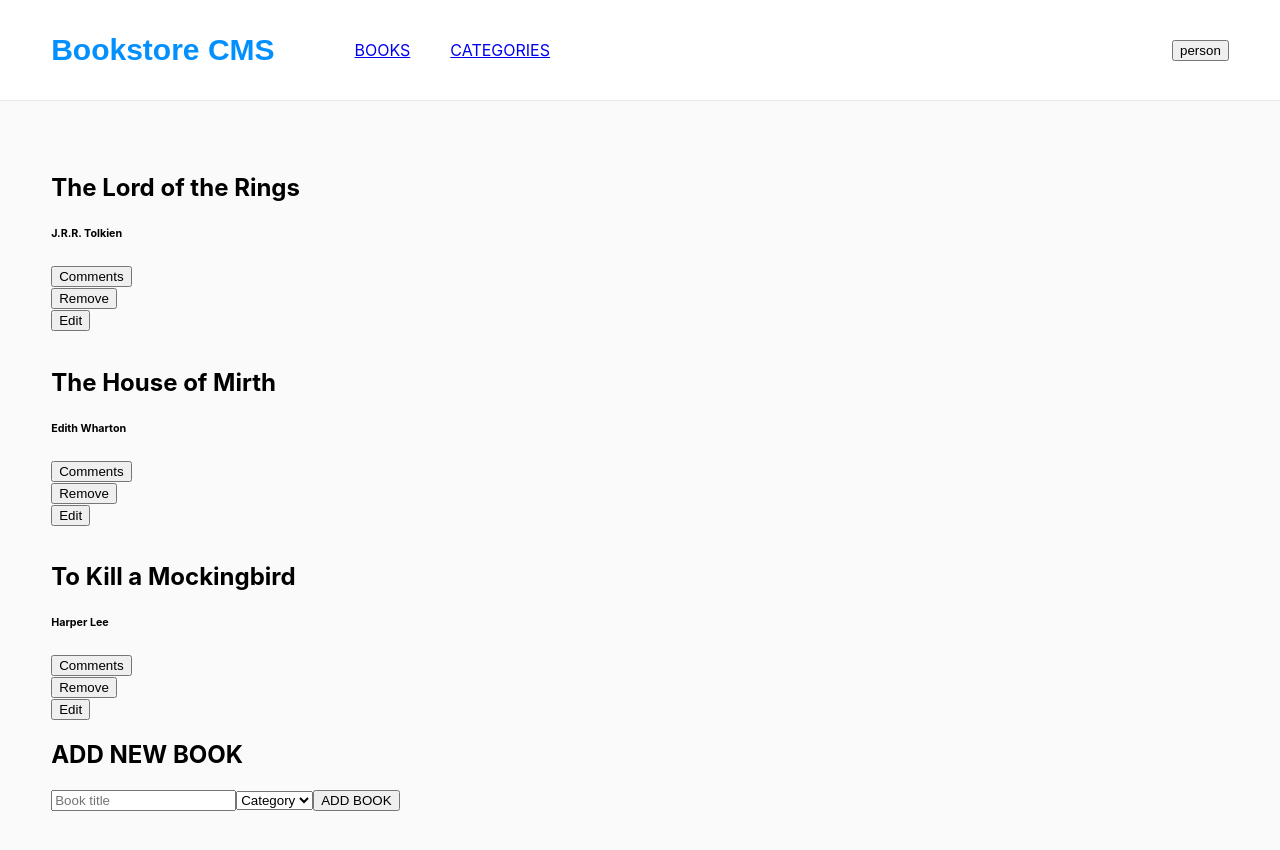
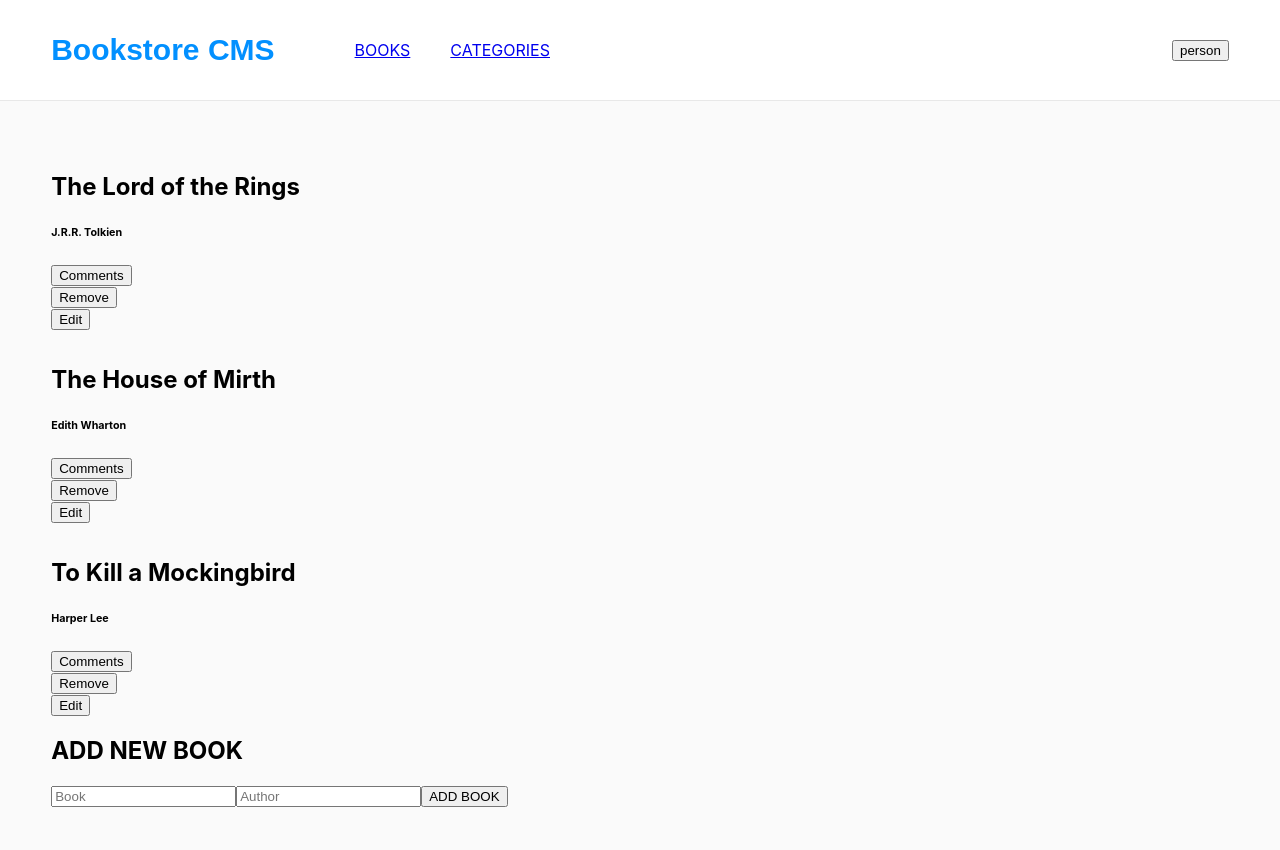
Before and after one commit to Balikuddembe/bookstore-react, a React (Create React App) app: page / in a window 1280 px wide. Shown: the top 850 px of the page. Built offline with nearby package versions, Linux system fonts and the light colour scheme.

Commit message:
Add remove book

```diff
--- a/src/components/Book.js
+++ b/src/components/Book.js
@@ -1,20 +1,23 @@
 import React from 'react';
 import PropTypes from 'prop-types';
+import { useDispatch } from 'react-redux';
+import { removeBook } from '../redux/books/books';
 
 const Book = (props) => {
-  const { category, title, author } = props;
+  const { id, title, author } = props;
+  const dispatch = useDispatch();
   return (
-    <li>
+    <li key={title}>
       <div className="book">
         <div className="book-content">
           <div className="book-info">
-            <h4 className="book-category">{category}</h4>
             <h2 className="book-title">{title}</h2>
             <h6 className="book-author">{author}</h6>
             <div className="action-buttons">
               <button className="button-outline" type="button">Comments</button>
               <div className="vertical-divider" />
-              <button className="button-outline" type="button">Remove</button>
+
+              <button className="button-outline" type="button" onClick={() => dispatch(removeBook({ id, title, author }))}>Remove</button>
               <div className="vertical-divider" />
               <button className="button-outline" type="button">Edit</button>
             </div>
@@ -27,7 +30,7 @@ const Book = (props) => {
 
 Book.propTypes = {
   title: PropTypes.string.isRequired,
-  category: PropTypes.string.isRequired,
+  id: PropTypes.string.isRequired,
   author: PropTypes.string.isRequired,
 };
 
--- a/src/components/Categories.js
+++ b/src/components/Categories.js
@@ -1,9 +1,22 @@
 import React from 'react';
+import { useDispatch, useSelector } from 'react-redux';
+import { checkStatus } from '../redux/categories/categories';
 
-const Categories = () => (
-  <div className="category-container">
-    <button className="primary-button" type="button">Check status</button>
-  </div>
-);
+const Categories = () => {
+  const categories = useSelector((state) => state.categories);
+  const dispatch = useDispatch();
+  return (
+    <div className="category-container">
+      <button
+        className="primary-button"
+        type="button"
+        onClick={() => dispatch(checkStatus())}
+      >
+        Check status
+      </button>
+      <div>{categories}</div>
+    </div>
+  );
+};
 
 export default Categories;
--- a/src/components/Inputs.js
+++ b/src/components/Inputs.js
@@ -1,21 +1,47 @@
-import React from 'react';
+import { useState } from 'react';
+import { useDispatch } from 'react-redux';
+import { v4 as uuidv4 } from 'uuid';
+import { addBook } from '../redux/books/books';
 
-const Inputs = () => (
+const Inputs = () => {
+  const dispatch = useDispatch();
+  const [title, setTitle] = useState('');
+  const [author, setAuthor] = useState('');
+  const id = uuidv4();
+  return (
     <section>
       <h2 className="form-title">ADD NEW BOOK</h2>
       <form className="add-form">
         <input
           className="input title-input"
-        placeholder="Book title"
+          placeholder="Book"
+          value={title}
+          type="text"
+          onInput={(e) => setTitle(e.target.value)}
         />
-      <select className="input category-input">
-        <option value="Category">
-          Category
-        </option>
-      </select>
-      <button className="primary-button-big" type="submit">ADD BOOK</button>
+        <input
+          className="input title-input"
+          placeholder="Author"
+          value={author}
+          type="text"
+          onInput={(e) => setAuthor(e.target.value)}
+        />
+        <button
+          className="primary-button-big"
+          type="button"
+          onClick={() => {
+            dispatch(addBook({
+              id, title, author,
+            }));
+            setAuthor('');
+            setTitle('');
+          }}
+        >
+          ADD BOOK
+        </button>
       </form>
     </section>
   );
+};
 
 export default Inputs;
```
Lines whose indentation alone changed are shown as unchanged.
